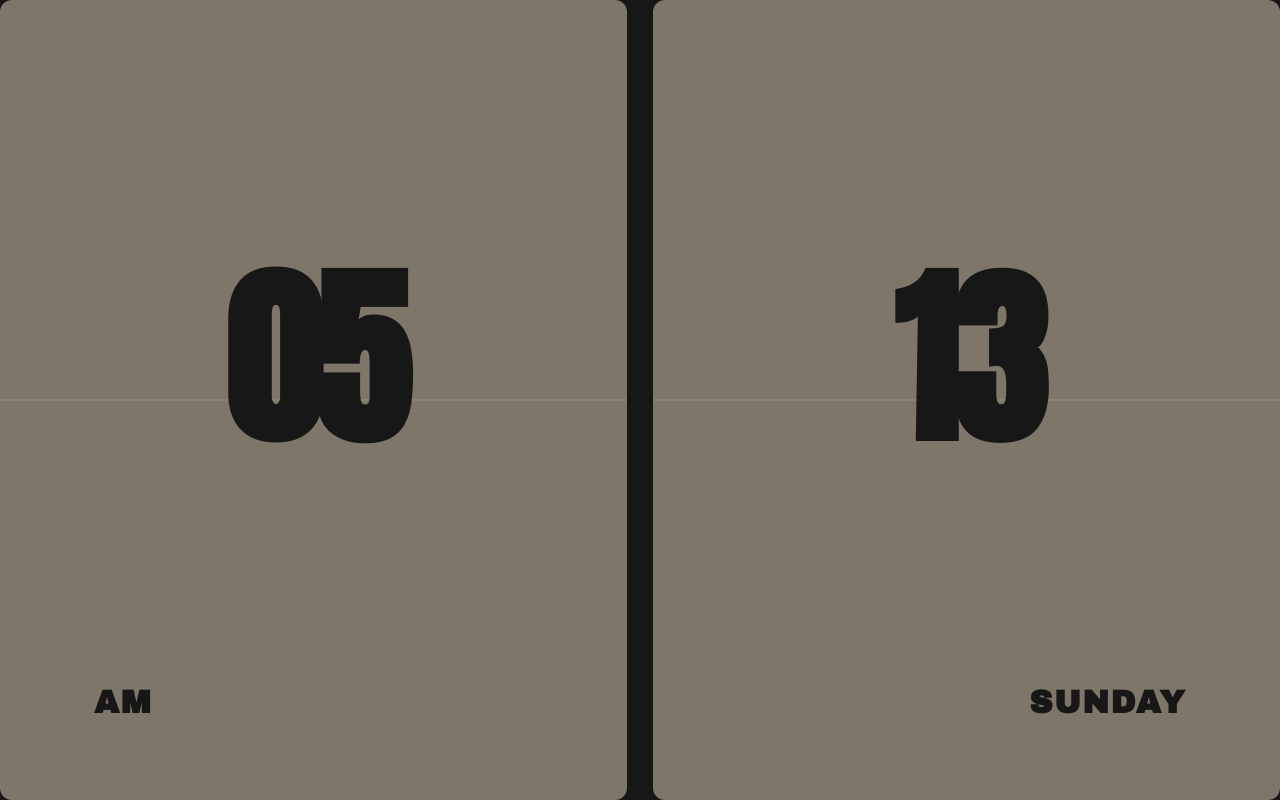
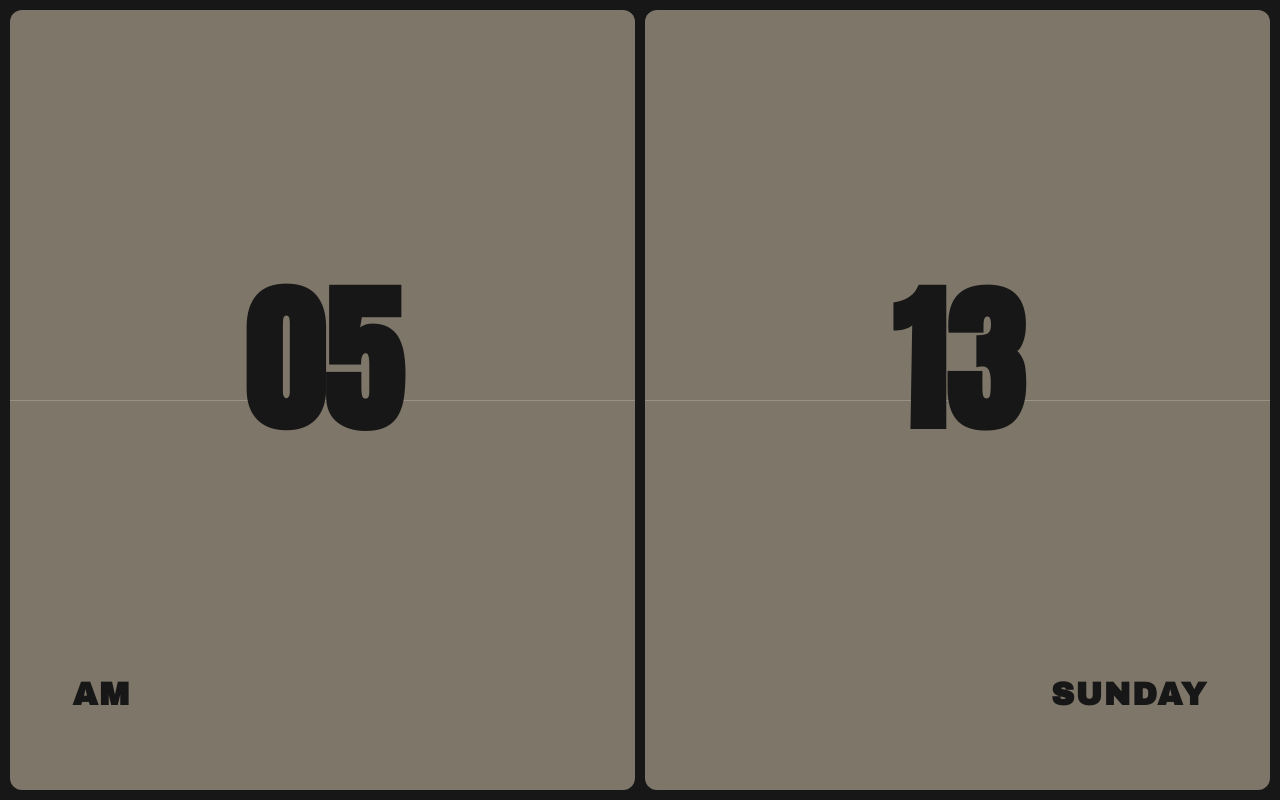
Before and after one commit to Dragfoul/Time-and-Day-Notion-Widget, a plain HTML site: page index.html in a window 1280 px wide. Drawn offline with Linux system fonts and the light colour scheme.

Commit message:
Update index.html

```diff
--- a/index.html
+++ b/index.html
@@ -15,50 +15,55 @@
 
         html, body {
             width: 100%;
-            height: 100vh;
+            height: 100%;
+            overflow: hidden;
             margin: 0;
             padding: 0;
             background-color: #171717;
-            font-family: 'Archivo Black', sans-serif;
-            overflow: hidden;
         }
 
         .container {
             display: flex;
-            justify-content: space-between;
-            align-items: center;
             width: 100%;
             height: 100%;
-            padding: 0;
+            padding: 10px;
+            gap: 10px;
         }
 
         .card {
             background-color: #7e7668;
             border-radius: 12px;
-            width: 49%;
+            flex: 1;
             height: 100%;
+            position: relative;
             display: flex;
             flex-direction: column;
             justify-content: center;
             align-items: center;
-            position: relative;
-            overflow: hidden;
+        }
+
+        .horizontal-divider {
+            position: absolute;
+            left: 0;
+            top: 50%;
+            width: 100%;
+            height: 1px;
+            background-color: rgba(255, 255, 255, 0.2);
         }
 
         .time {
-            font-size: 15vw;
+            font-family: 'Anton', sans-serif;
+            font-size: min(20vw, 20vh);
             font-weight: 900;
             color: #171717;
-            margin: 0;
-            line-height: 1;
-            font-family: 'Anton', sans-serif;
-            letter-spacing: -0.03em;
             position: relative;
             top: -5%;
+            text-align: center;
         }
 
         .label {
-            font-size: 2.5vw;
+            font-family: 'Archivo Black', sans-serif;
+            font-size: min(4vw, 4vh);
             font-weight: 700;
             color: #171717;
             position: absolute;
@@ -67,34 +72,25 @@
         }
 
         .left-label {
-            left: 15%;
+            left: 10%;
         }
 
         .right-label {
-            right: 15%;
-        }
-
-        .divider {
-            width: 100%;
-            height: 1px;
-            background-color: rgba(255, 255, 255, 0.2);
-            position: absolute;
-            top: 50%;
-            transform: translateY(-50%);
+            right: 10%;
         }
     </style>
 </head>
 <body>
     <div class="container">
         <div class="card">
-            <div class="divider"></div>
-            <h1 id="hours" class="time">00</h1>
-            <span class="label left-label" id="ampm">AM</span>
+            <div class="horizontal-divider"></div>
+            <div id="hours" class="time">00</div>
+            <div class="label left-label" id="ampm">AM</div>
         </div>
         <div class="card">
-            <div class="divider"></div>
-            <h1 id="minutes" class="time">00</h1>
-            <span class="label right-label" id="weekday">SUNDAY</span>
+            <div class="horizontal-divider"></div>
+            <div id="minutes" class="time">00</div>
+            <div class="label right-label" id="weekday">SUNDAY</div>
         </div>
     </div>
 
@@ -106,7 +102,7 @@
             let hours = now.getHours();
             const ampm = hours >= 12 ? 'PM' : 'AM';
             hours = hours % 12;
-            hours = hours ? hours : 12; // Convert 0 to 12 for 12 AM
+            hours = hours ? hours : 12;
 
             // Update minutes
             const minutes = now.getMinutes();
@@ -125,7 +121,7 @@
         updateTime();
         setInterval(updateTime, 1000);
 
-        // Force full height on mobile and iframe environments
+        // Set full height
         document.documentElement.style.height = '100%';
         document.body.style.height = '100%';
     </script>
```
